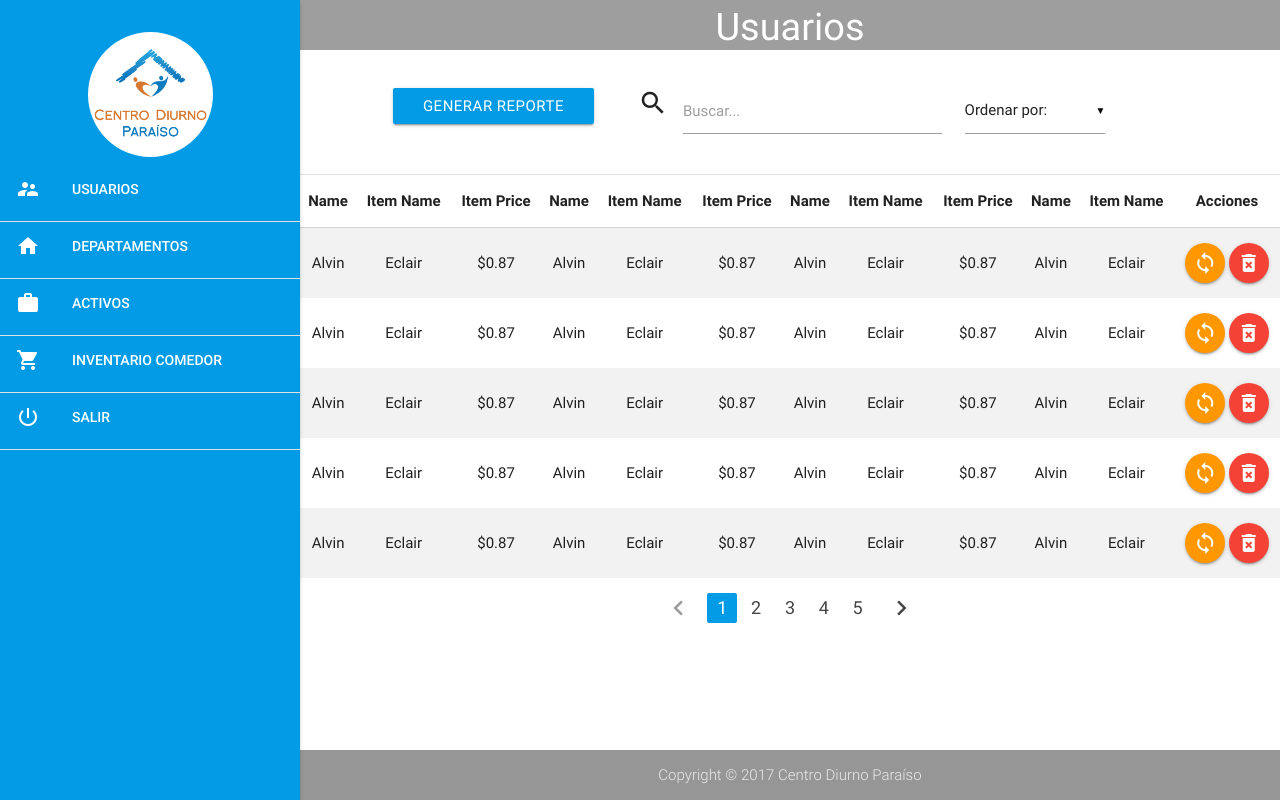
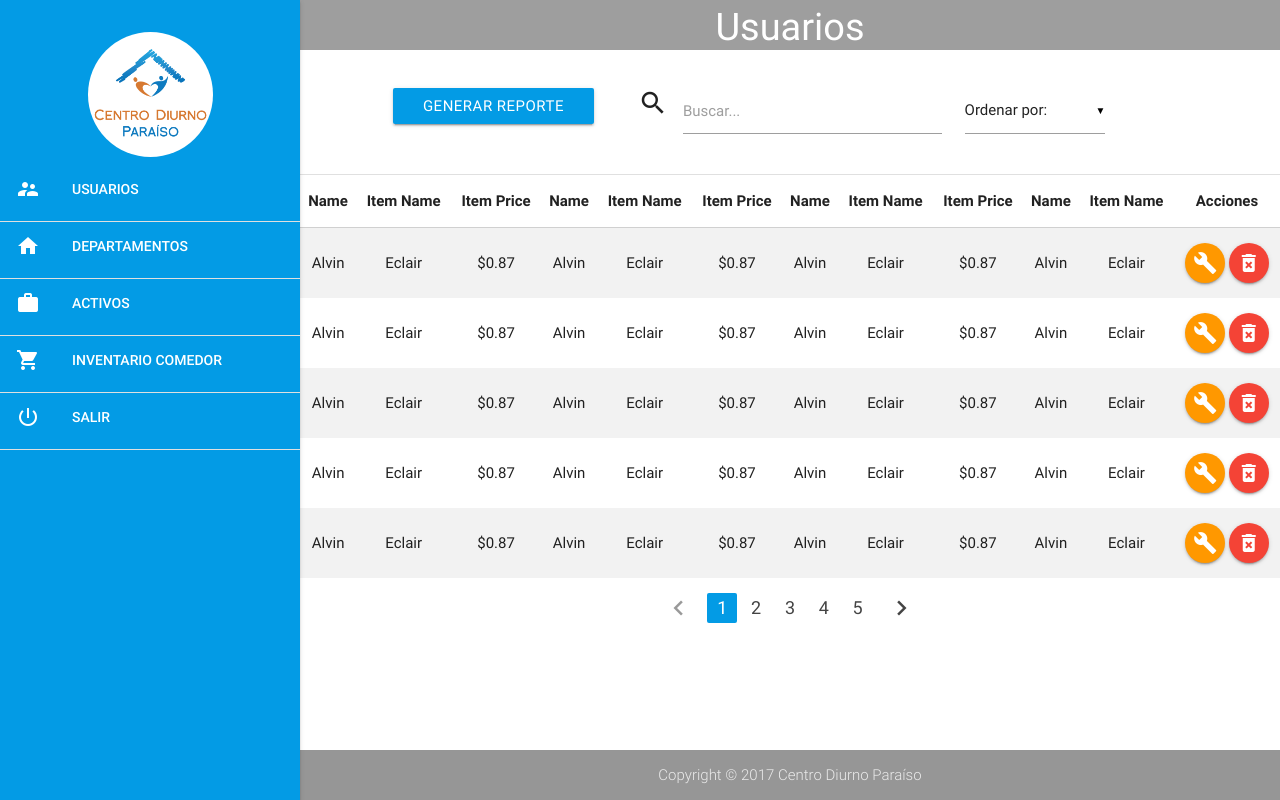
Before and after one commit to RodrigoBR05/SCAI, a PHP site: page /SCAI/ in a window 1280 px wide. Run offline with PHP 8.4, Linux system fonts and the light colour scheme; some libraries are stand-ins or nearby versions.

Commit message:
Commit Rodrigo 19/4/17 5:57 p.m

```diff
--- a/Views/index.php
+++ b/Views/index.php
@@ -69,7 +69,7 @@
                 <td>Alvin</td>
                 <td>Eclair</td>
                 <td>
-                    <a class="btn-floating waves-effect waves-light orange"><i class="material-icons">loop</i></a>
+                    <a class="btn-floating waves-effect waves-light orange"><i class="material-icons">build</i></a>
                     <a class="btn-floating waves-effect waves-light red"><i class="material-icons">delete_forever</i></a>
                 </td>
               </tr>
@@ -86,7 +86,7 @@
                 <td>Alvin</td>
                 <td>Eclair</td>
                 <td>
-                    <a class="btn-floating waves-effect waves-light orange"><i class="material-icons">loop</i></a>
+                    <a class="btn-floating waves-effect waves-light orange"><i class="material-icons">build</i></a>
                     <a class="btn-floating waves-effect waves-light red"><i class="material-icons">delete_forever</i></a>
                 </td>
               </tr>
@@ -103,7 +103,7 @@
                 <td>Alvin</td>
                 <td>Eclair</td>
                 <td>
-                    <a class="btn-floating waves-effect waves-light orange"><i class="material-icons">loop</i></a>
+                    <a class="btn-floating waves-effect waves-light orange"><i class="material-icons">build</i></a>
                     <a class="btn-floating waves-effect waves-light red"><i class="material-icons">delete_forever</i></a>
                 </td>
               </tr>
@@ -120,7 +120,7 @@
                 <td>Alvin</td>
                 <td>Eclair</td>
                 <td>
-                    <a class="btn-floating waves-effect waves-light orange"><i class="material-icons">loop</i></a>
+                    <a class="btn-floating waves-effect waves-light orange"><i class="material-icons">build</i></a>
                     <a class="btn-floating waves-effect waves-light red"><i class="material-icons">delete_forever</i></a>
                 </td>
               </tr>
@@ -137,7 +137,7 @@
                 <td>Alvin</td>
                 <td>Eclair</td>
                 <td>
-                    <a class="btn-floating waves-effect waves-light orange"><i class="material-icons">loop</i></a>
+                    <a class="btn-floating waves-effect waves-light orange"><i class="material-icons">build</i></a>
                     <a class="btn-floating waves-effect waves-light red"><i class="material-icons">delete_forever</i></a>
                 </td>
               </tr>
```
